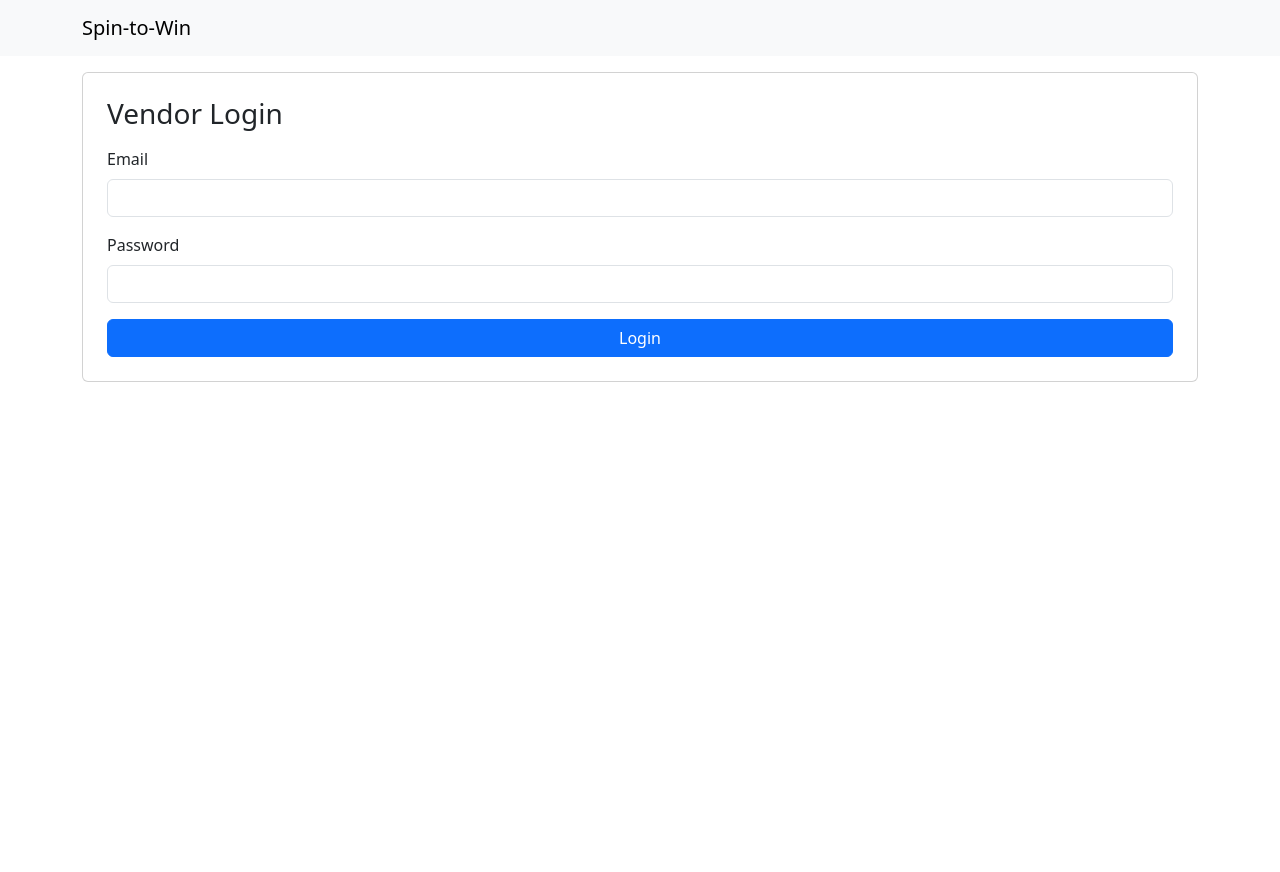
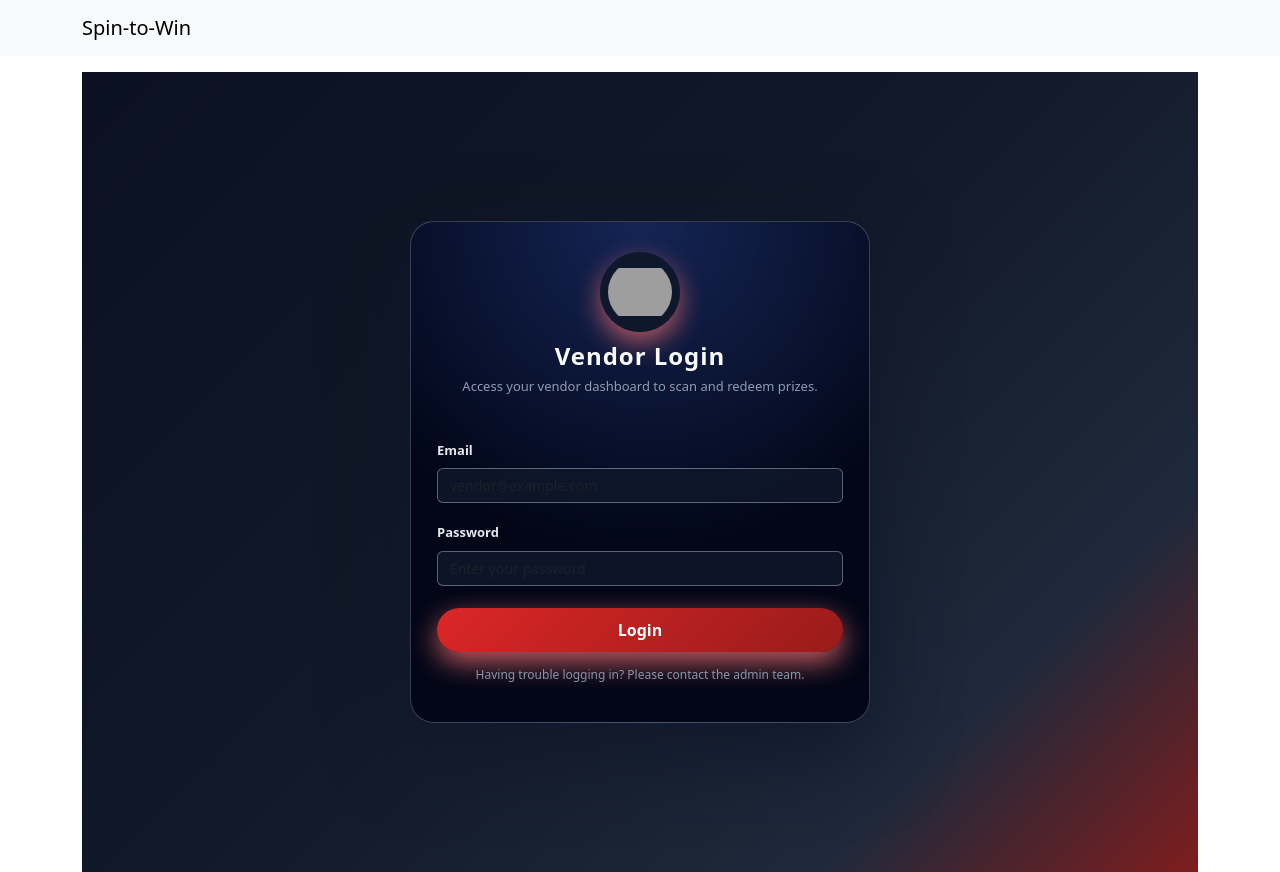
Before and after one commit to hncservice/Myproject, a React (Vite) app in the folder client/: page /vendor/login in a window 1280 px wide. Before the commit the page ends 800 px from the top, so only its background shows below. Built offline with nearby package versions, Linux system fonts and the light colour scheme; no server answers; grey boxes are pictures that could not be loaded.

Commit message:
updated ds

```diff
--- a/client/src/pages/vendor/VendorLoginPage.jsx
+++ b/client/src/pages/vendor/VendorLoginPage.jsx
@@ -60,14 +60,39 @@ const VendorLoginPage = () => {
   };
 
   return (
-    <Card className="p-4">
-      <h3 className="mb-3">Vendor Login</h3>
+    <div style={styles.container}>
+      <div style={styles.wrapper}>
+        <Card style={styles.card}>
+          {/* Logo + title */}
+          <div style={styles.header}>
+            <img
+              src="/logo.png" // 👈 change path if needed
+              alt="Logo"
+              style={styles.logoImg}
+            />
+            <h2 style={styles.title}>Vendor Login</h2>
+            <p style={styles.subtitle}>
+              Access your vendor dashboard to scan and redeem prizes.
+            </p>
+          </div>
 
-      {error && <Alert variant="danger">{error}</Alert>}
+          {error && (
+            <Alert
+              variant="danger"
+              style={{
+                backgroundColor: 'rgba(239, 68, 68, 0.12)',
+                borderColor: 'rgba(239, 68, 68, 0.4)',
+                color: '#fecaca',
+                fontSize: '13px',
+              }}
+            >
+              {error}
+            </Alert>
+          )}
 
           <Form onSubmit={handleSubmit} noValidate>
             <Form.Group className="mb-3" controlId="vendorLoginEmail">
-          <Form.Label>Email</Form.Label>
+              <Form.Label style={styles.label}>Email</Form.Label>
               <Form.Control
                 name="email"
                 type="email"
@@ -75,11 +100,13 @@ const VendorLoginPage = () => {
                 value={form.email}
                 onChange={handleChange}
                 required
+                style={styles.input}
+                placeholder="vendor@example.com"
               />
             </Form.Group>
 
             <Form.Group className="mb-3" controlId="vendorLoginPassword">
-          <Form.Label>Password</Form.Label>
+              <Form.Label style={styles.label}>Password</Form.Label>
               <Form.Control
                 name="password"
                 type="password"
@@ -87,15 +114,126 @@ const VendorLoginPage = () => {
                 value={form.password}
                 onChange={handleChange}
                 required
+                style={styles.input}
+                placeholder="Enter your password"
               />
             </Form.Group>
 
-        <Button type="submit" className="w-100" disabled={loading}>
+            <Button
+              type="submit"
+              className="w-100"
+              disabled={loading}
+              variant="danger"
+              style={styles.button}
+            >
               {loading ? 'Logging in…' : 'Login'}
             </Button>
+
+            <p style={styles.footerText}>
+              Having trouble logging in? Please contact the admin team.
+            </p>
           </Form>
         </Card>
+      </div>
+    </div>
   );
 };
 
+const styles = {
+  container: {
+    minHeight: '100vh',
+    background:
+      'linear-gradient(135deg, #0b1120 0%, #111827 45%, #1e293b 80%, #7f1d1d 100%)',
+    display: 'flex',
+    alignItems: 'center',
+    justifyContent: 'center',
+    padding: '20px',
+    fontFamily: 'system-ui, -apple-system, sans-serif',
+  },
+  wrapper: {
+    width: '100%',
+    maxWidth: '460px',
+  },
+  card: {
+    background:
+      'radial-gradient(circle at top, rgba(30,64,175,0.35), #020617 60%)',
+    borderRadius: '24px',
+    padding: '30px 26px 22px',
+    border: '1px solid rgba(148,163,184,0.35)',
+    boxShadow: '0 28px 80px rgba(15,23,42,0.9)',
+    color: '#e5e7eb',
+  },
+  header: {
+    textAlign: 'center',
+    marginBottom: 24,
+  },
+  logoImg: {
+    width: 80,
+    height: 80,
+    objectFit: 'contain',
+    marginBottom: 10,
+    borderRadius: '999px',
+    backgroundColor: 'rgba(15,23,42,0.9)',
+    padding: 8,
+    boxShadow: '0 10px 26px rgba(248,113,113,0.7)',
+  },
+  title: {
+    color: '#f9fafb',
+    fontSize: '24px',
+    fontWeight: 700,
+    margin: 0,
+    letterSpacing: '0.04em',
+  },
+  subtitle: {
+    color: 'rgba(148,163,184,0.95)',
+    fontSize: '13px',
+    marginTop: 6,
+  },
+  label: {
+    color: '#e5e7eb',
+    fontSize: '13px',
+    fontWeight: 600,
+  },
+  input: {
+    backgroundColor: 'rgba(15,23,42,0.9)',
+    borderColor: 'rgba(148,163,184,0.6)',
+    color: '#e5e7eb',
+    fontSize: '14px',
+  },
+  button: {
+    fontWeight: 600,
+    borderRadius: 999,
+    paddingBlock: 10,
+    marginTop: 6,
+  },
+  footerText: {
+    marginTop: 14,
+    fontSize: '12px',
+    color: 'rgba(148,163,184,0.9)',
+    textAlign: 'center',
+  },
+};
+
+// Focus / hover global tweaks
+const styleSheet = document.createElement('style');
+styleSheet.textContent = `
+  .form-control:focus {
+    border-color: #dc2626 !important;
+    box-shadow: 0 0 0 0.15rem rgba(220, 38, 38, 0.35) !important;
+    background-color: rgba(15,23,42,1) !important;
+    color: #e5e7eb !important;
+  }
+  .btn-danger {
+    background: linear-gradient(135deg, #dc2626 0%, #991b1b 100%) !important;
+    border: none !important;
+    box-shadow: 0 10px 28px rgba(248,113,113,0.8);
+  }
+  .btn-danger:hover:not(:disabled) {
+    background: linear-gradient(135deg, #ef4444 0%, #b91c1c 100%) !important;
+    box-shadow: 0 14px 36px rgba(248,113,113,0.9);
+    transform: translateY(-1px);
+  }
+`;
+document.head.appendChild(styleSheet);
+
 export default VendorLoginPage;
```
Lines whose indentation alone changed are shown as unchanged.
